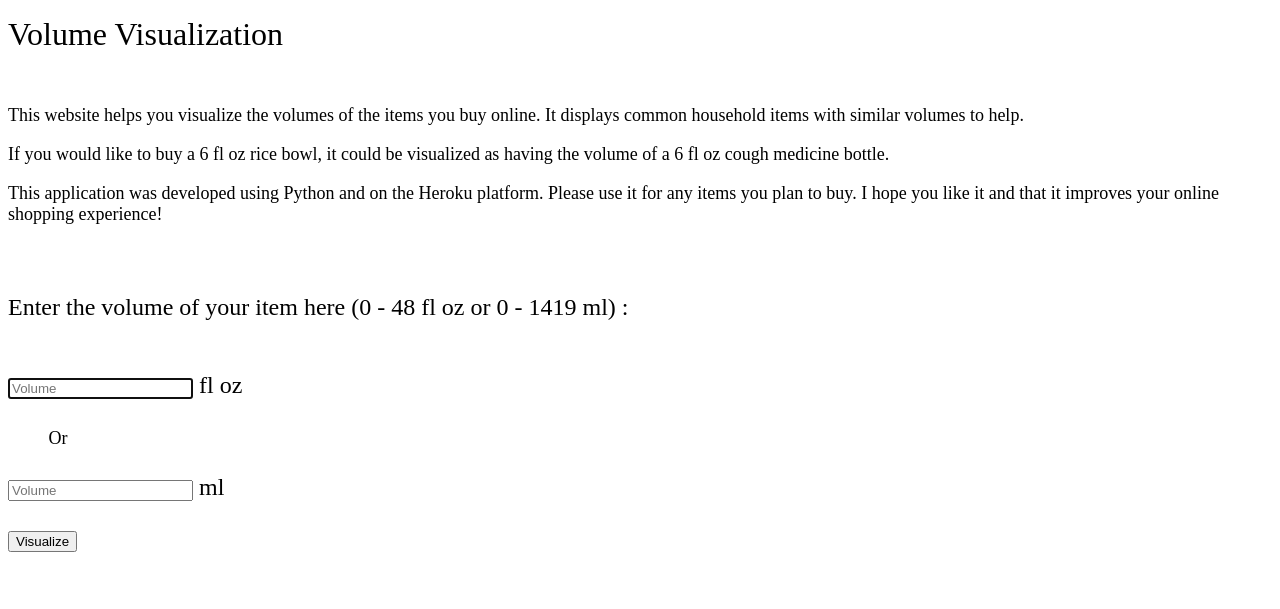
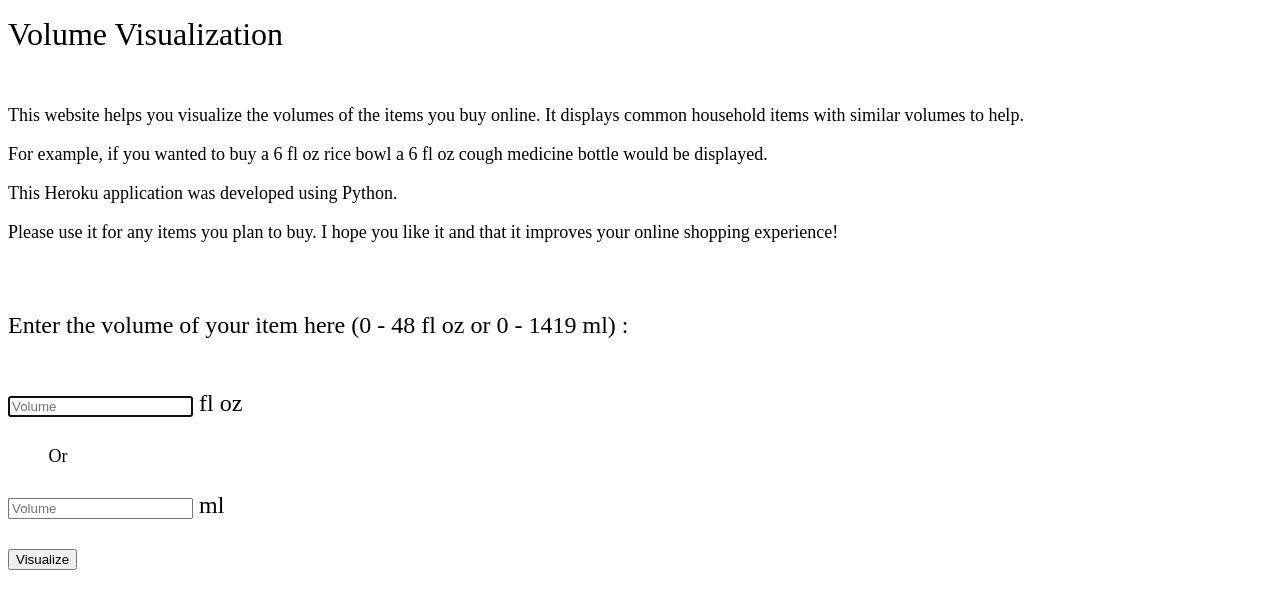
Before and after one commit to antopiaz/vol-viz, a Python web app: template myapp/templates/login.html in a window 1280 px wide. Shown: the top 609 px of the page. Run offline with Jinja, Linux system fonts and the light colour scheme; the template is opened without the code that fills it, so the values that code supplies are empty.

Commit message:
changed wording6

```diff
--- a/myapp/templates/login.html
+++ b/myapp/templates/login.html
@@ -10,8 +10,9 @@
         <br>
         <font size="+1">
         <p>This website helps you visualize the volumes of the items you buy online. It displays common household items with similar volumes to help.</p>
-        <p>If you would like to buy a 6 fl oz rice bowl, it could be visualized as having the  volume of a 6 fl oz cough medicine bottle.</p>
-        <p> This application was developed using Python and on the Heroku platform. Please use it for any items you plan to buy. I hope you like it and that it improves your online shopping experience!</p>
+        <p>For example, if you wanted to buy a 6 fl oz rice bowl a 6 fl oz cough medicine bottle would be displayed.</p>
+        <p> This Heroku application was developed using Python.</p>
+        <p>Please use it for any items you plan to buy. I hope you like it and that it improves your online shopping experience!</p>
         </font>
         <font size="+2">
         <br>
```
